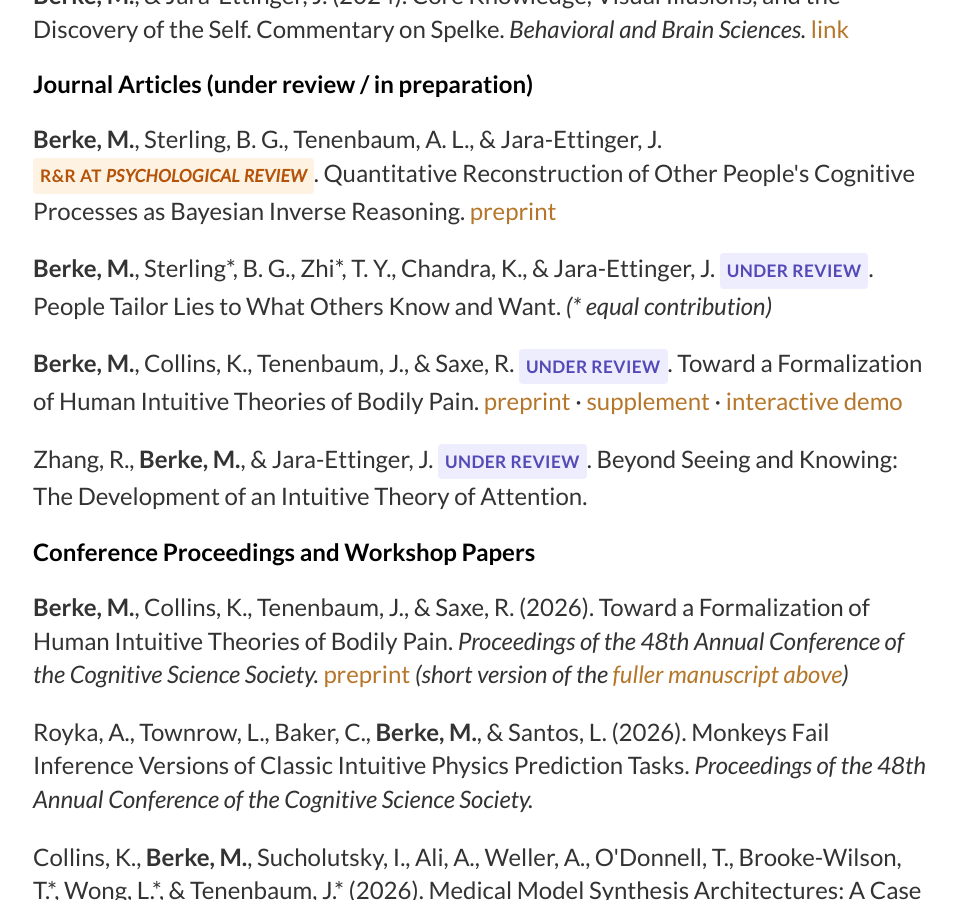
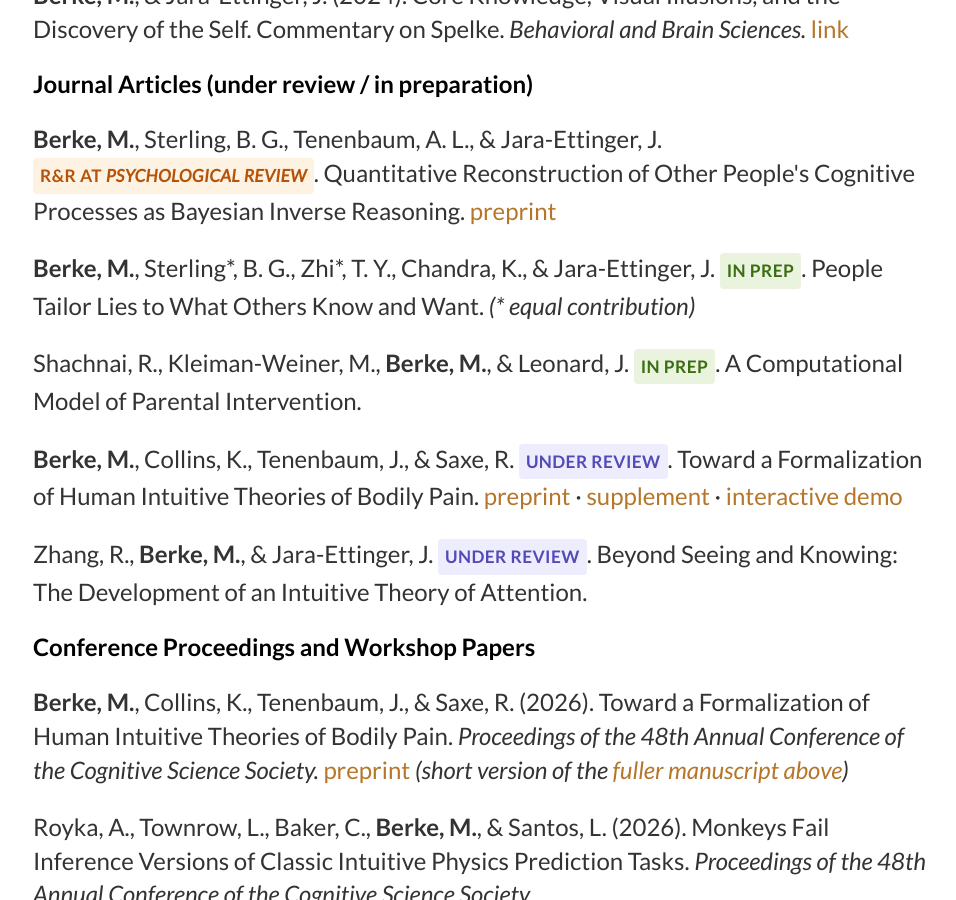
Before and after one commit to marleneberke/marleneberke.github.io, a Jekyll site: the page built from publications.html, in a window 1280 px wide and 900 px high, scrolled down 1264 px. Shown: the whole window, without its empty margins (159-1115 px from the left). Built offline with Jekyll 4.4.1, drawn with Linux system fonts in a browser that asks for light colours.

Commit message:
Update lying paper to in-prep; add parental intervention manuscript
The lies paper (Berke, Sterling, Zhi, Chandra, Jara-Ettinger) moves
from under review to in prep, matching the CVs. Also adds the
Shachnai/Kleiman-Weiner/Berke/Leonard parental intervention paper as
an in-prep journal manuscript, which was already on both CVs but
missing from the website. Syncs the CV.pdf copy.

Co-Authored-By: Claude Sonnet 5 <noreply@anthropic.com>

```diff
--- a/publications.html
+++ b/publications.html
@@ -48,7 +48,9 @@ title: Publications
 
 <p><b>Berke, M.</b>, Sterling, B. G., Tenenbaum, A. L., &amp; Jara-Ettinger, J. <span class="status-badge badge-rr">R&amp;R at <i>Psychological Review</i></span>. Quantitative Reconstruction of Other People's Cognitive Processes as Bayesian Inverse Reasoning. <a href="https://osf.io/preprints/psyarxiv/gmwav_v1">preprint</a></p>
 
-<p><b>Berke, M.</b>, Sterling*, B. G., Zhi*, T. Y., Chandra, K., &amp; Jara-Ettinger, J. <span class="status-badge badge-review">under review</span>. People Tailor Lies to What Others Know and Want. <em>(* equal contribution)</em></p>
+<p><b>Berke, M.</b>, Sterling*, B. G., Zhi*, T. Y., Chandra, K., &amp; Jara-Ettinger, J. <span class="status-badge badge-inprep">in prep</span>. People Tailor Lies to What Others Know and Want. <em>(* equal contribution)</em></p>
+
+<p>Shachnai, R., Kleiman-Weiner, M., <b>Berke, M.</b>, &amp; Leonard, J. <span class="status-badge badge-inprep">in prep</span>. A Computational Model of Parental Intervention.</p>
 
 <p id="pain-journal-version"><b>Berke, M.</b>, Collins, K., Tenenbaum, J., &amp; Saxe, R. <span class="status-badge badge-review">under review</span>. Toward a Formalization of Human Intuitive Theories of Bodily Pain. <a href="/pain/paper.html">preprint</a> &middot; <a href="/pain/Intuitive_Theory_of_Pain_SM.pdf">supplement</a> &middot; <a href="/pain/index.html">interactive demo</a></p>
 
--- a/research.html
+++ b/research.html
@@ -167,7 +167,7 @@ title: Research
 <div class="paper">
   <span class="paper-title">People tailor lies to what others know and want</span><br>
   <span class="paper-authors">Berke, Sterling*, Zhi Yi*, Chandra, Jara-Ettinger</span> <em>(* equal contribution)</em>
-  <span class="status-badge badge-review">under review</span>
+  <span class="status-badge badge-inprep">in prep</span>
 </div>
 
 <details class="earlier-papers">
```
Also changed, not shown: 1 other file.
